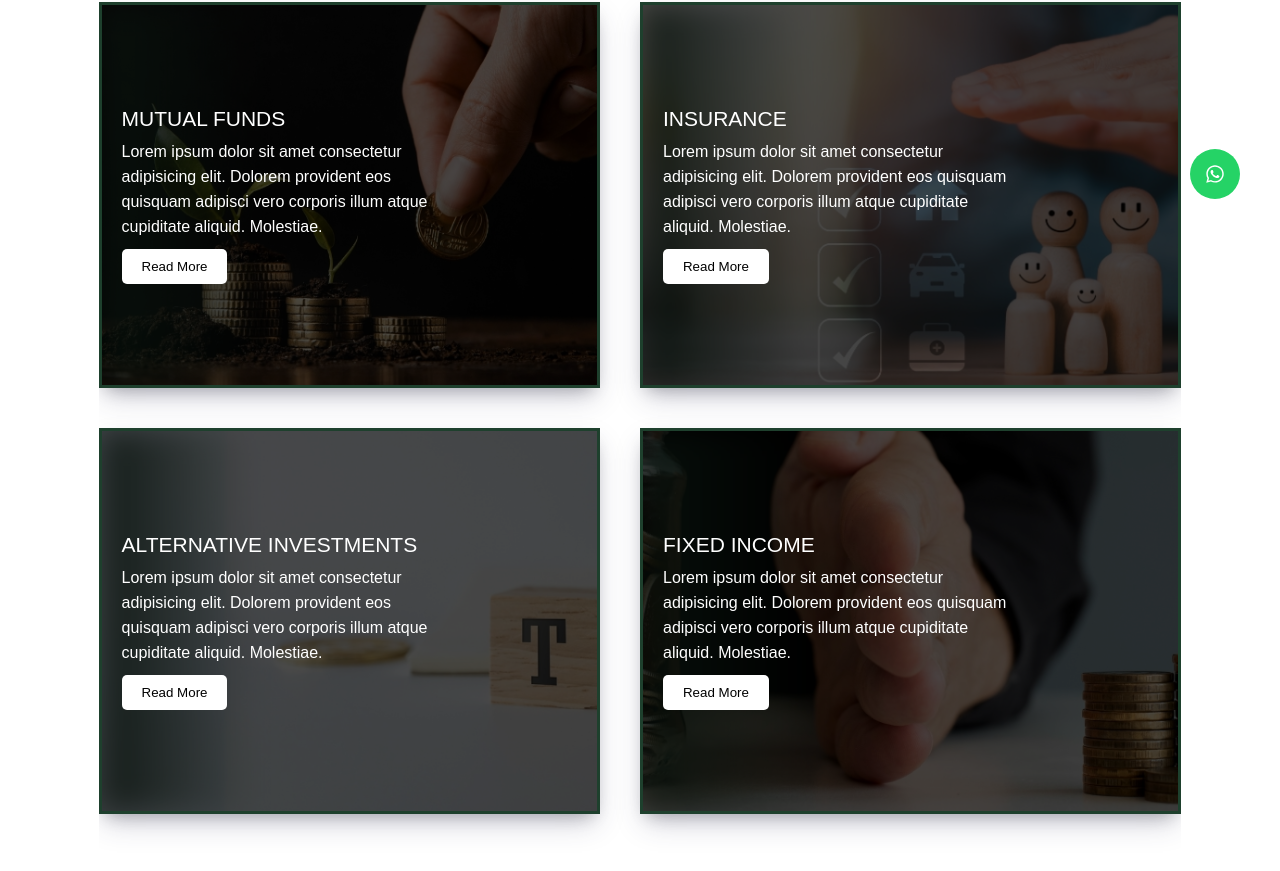
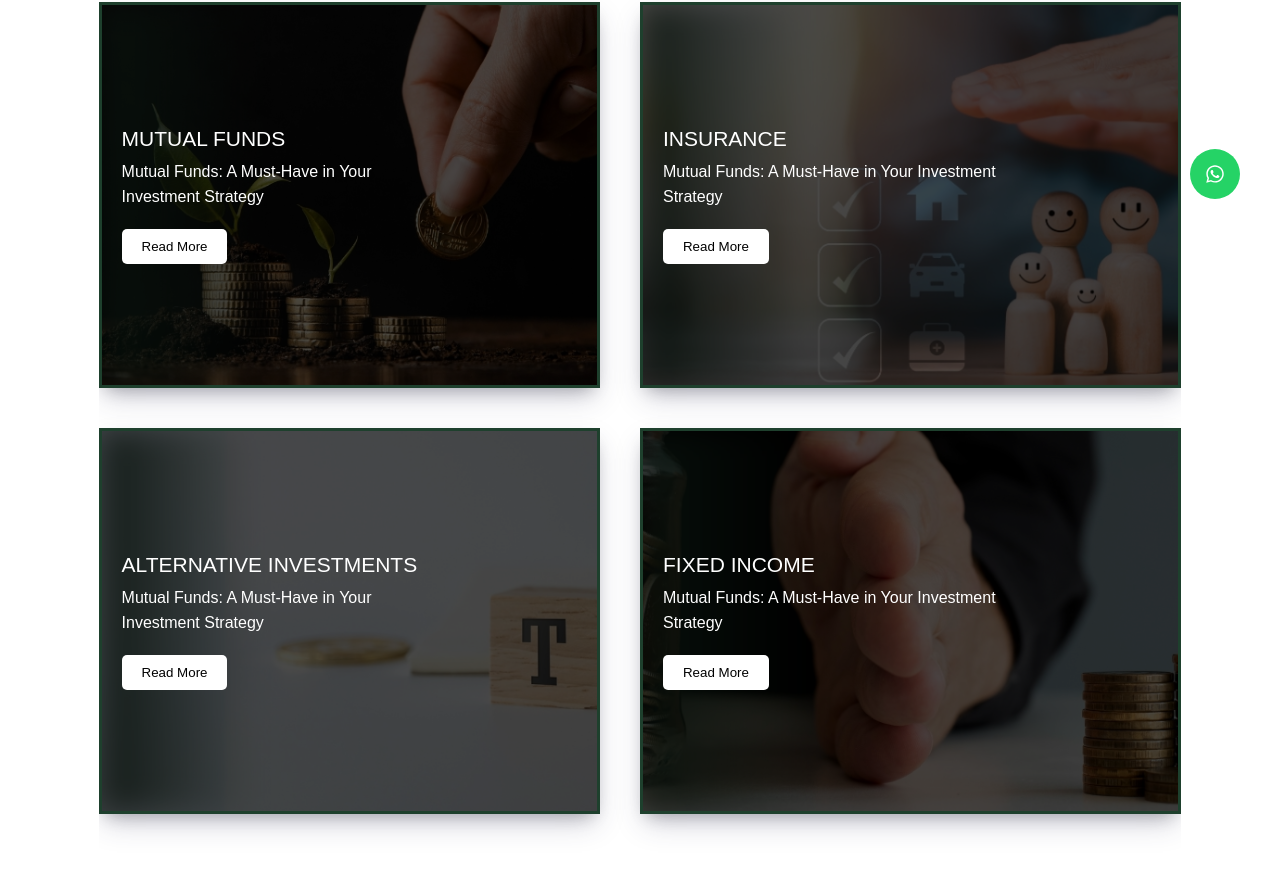
Before and after one commit to webtesting22/soulfinspire, a React (Vite) app: page /soul-services in a window 1280 px wide. Shown: the part 561-1432 px from the top of the page. Built offline with nearby package versions, Linux system fonts and the light colour scheme; a web font is replaced by a local one.

Commit message:
Updated Some changes on links and cards images

```diff
--- a/src/Components/SoulServices/SoulDynamicSingleService.jsx
+++ b/src/Components/SoulServices/SoulDynamicSingleService.jsx
@@ -1,4 +1,4 @@
-import React from "react";
+import React,{useEffect} from "react";
 import { useParams } from "react-router-dom";
 import "./SoulServices.css";
 import { ServiceData } from "./SoulServicesData";
@@ -9,7 +9,9 @@ const SoulDynamicSingleService = () => {
     const selectedService = ServiceData.find(item => item.id === serviceId);
 
     if (!selectedService) return <div>Service not found</div>;
-
+    useEffect(() => {
+        window.scrollTo(0, 0);
+    }, []);
     return (
         <div className="SingleServicePage">
             <div className="SingleServiceBanner"
--- a/src/Components/SoulServices/SoulServices.jsx
+++ b/src/Components/SoulServices/SoulServices.jsx
@@ -73,7 +73,7 @@ const SoulServices = () => {
                                                             {/* <br /> */}
                                                             <div className="PrimarybtnContainer" >
                                                                 <Link to={`/soul-services/${item.title.replace(/\s+/g, "-").toLowerCase()}`}>
-                                                                    <button className="ReadMoreButton" style={{ marginTop: "10px" }}>Read More</button>
+                                                                    <button className="ReadMoreButton">Read More</button>
                                                                 </Link>
                                                             </div>
                                                         </div>
--- a/src/Components/SoulServices/SoulServicesData.jsx
+++ b/src/Components/SoulServices/SoulServicesData.jsx
@@ -89,7 +89,7 @@ const ServiceData = [
     {
         id: "mutual-funds",
         title: "Mutual Funds",
-        tagline: <>Lorem ipsum dolor sit amet consectetur adipisicing elit. Dolorem provident eos quisquam adipisci vero corporis illum atque cupiditate aliquid. Molestiae.</>,
+        tagline: <>Mutual Funds: A Must-Have in Your Investment <span>Strategy</span></>,
         topBio: <>At Artham FinoMetry, we believe Mutual Funds are one of the best investment avenues available in India. They offer a diversified, professionally managed investment option that aligns with your investment milestones, whether you're a seasoned investor or just starting out. With transparency, regulation, and a wide range of products, Mutual Funds can cater to investors at any stage of their investment journey.</>,
         backgroundImage: "/Images/SoulServicesBackgrounds/MUTUALFUNDS.jpg",
         description: (
@@ -105,7 +105,7 @@ const ServiceData = [
     {
         id: "insurance",
         title: "Insurance",
-        tagline: <>Lorem ipsum dolor sit amet consectetur adipisicing elit. Dolorem provident eos quisquam adipisci vero corporis illum atque cupiditate aliquid. Molestiae.</>,
+        tagline: <>Mutual Funds: A Must-Have in Your Investment <span>Strategy</span></>,
         backgroundImage: "/Images/SoulServicesBackgrounds/INSURANCE.jpg",
         description: (
             <>
@@ -117,7 +117,7 @@ const ServiceData = [
     {
         id: "alternative-investments",
         title: "Alternative Investments",
-        tagline: <>Lorem ipsum dolor sit amet consectetur adipisicing elit. Dolorem provident eos quisquam adipisci vero corporis illum atque cupiditate aliquid. Molestiae.</>,
+        tagline: <>Mutual Funds: A Must-Have in Your Investment <span>Strategy</span></>,
         backgroundImage: "/Images/SoulServicesBackgrounds/TaxPlanning.jpg",
         description: (
             <>
@@ -129,7 +129,7 @@ const ServiceData = [
     {
         id: "fixed-income",
         title: "Fixed Income",
-        tagline: <>Lorem ipsum dolor sit amet consectetur adipisicing elit. Dolorem provident eos quisquam adipisci vero corporis illum atque cupiditate aliquid. Molestiae.</>,
+        tagline: <>Mutual Funds: A Must-Have in Your Investment <span>Strategy</span></>,
         backgroundImage: "/Images/SoulServicesBackgrounds/FIXEDINCOME.jpg",
         description: (
             <>
```
